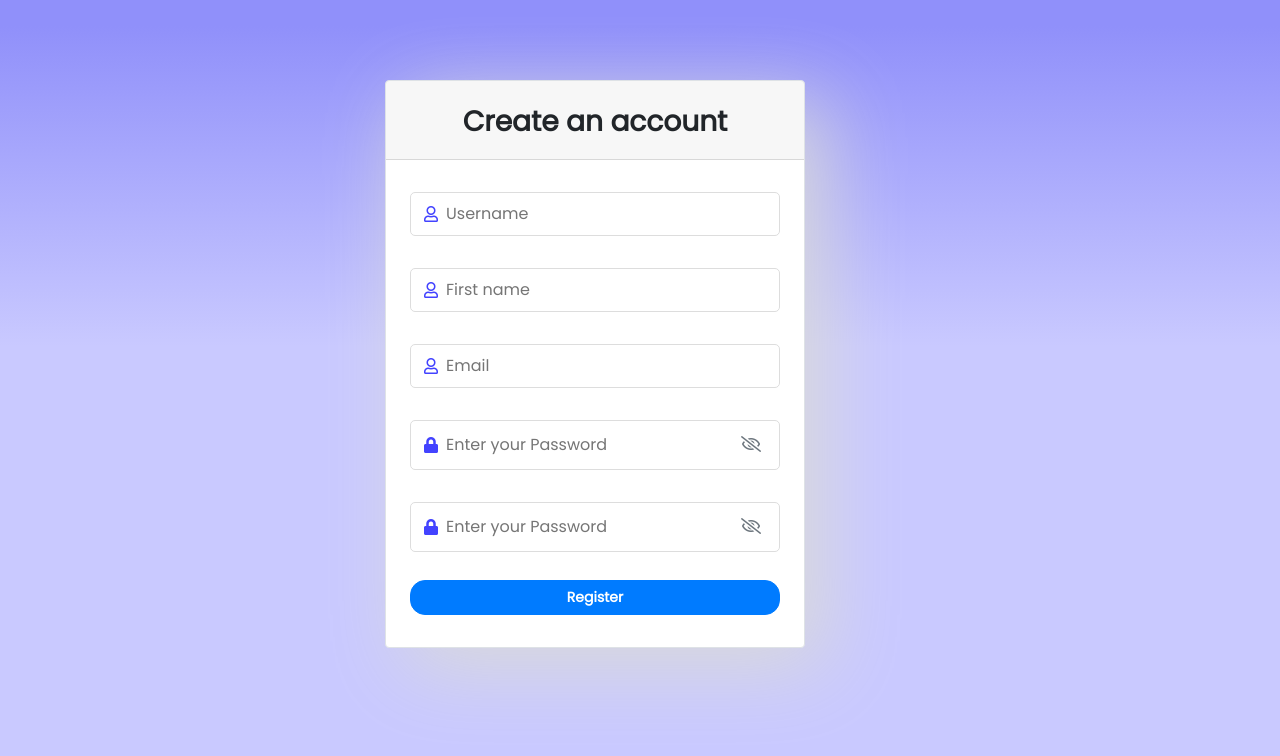
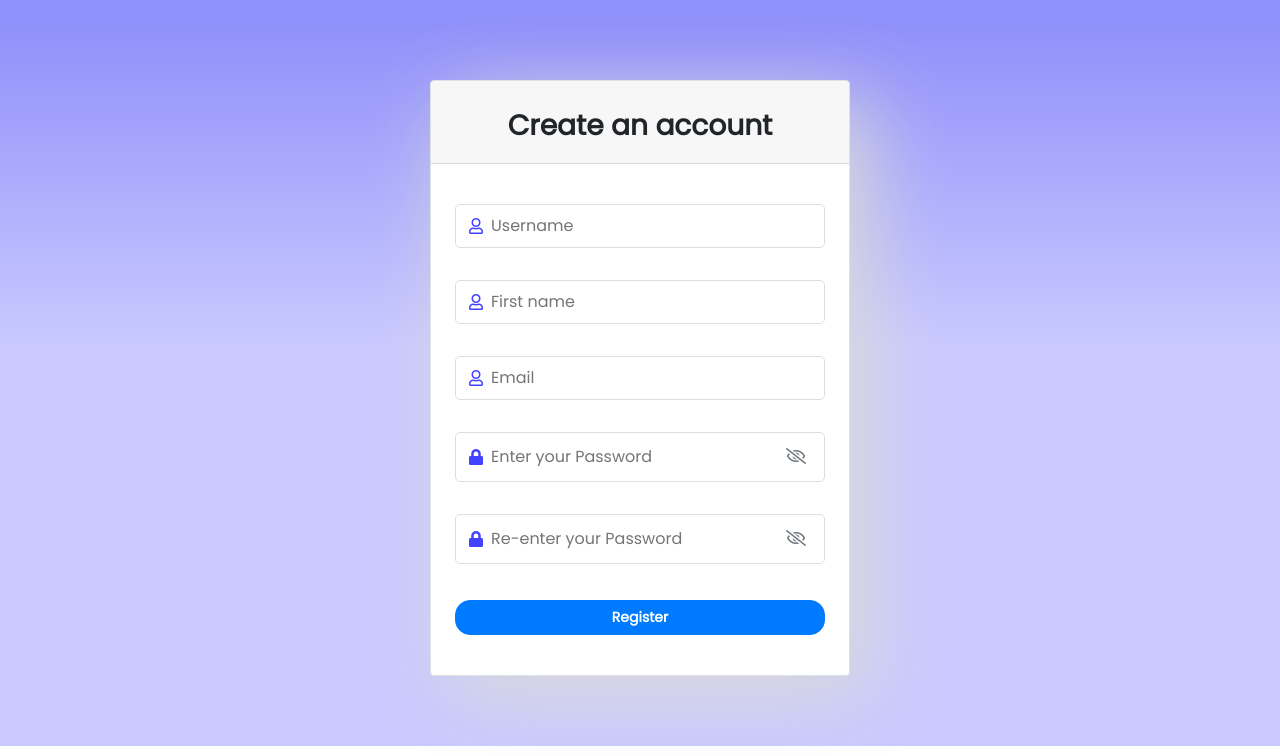
Before and after one commit to pravesh-k/social-site, a Django app: page /account/register/ in a window 1280 px wide. Shown: the part 54-810 px from the top of the page. Run offline with Django 3.2, Linux system fonts and the light colour scheme; some libraries are stand-ins or nearby versions; some web fonts are replaced.

Commit message:
minor: margin and padding adjustment

```diff
--- a/account/static/css/base.css
+++ b/account/static/css/base.css
@@ -292,7 +292,6 @@ p {
 .card {
     min-height: 380px;
     box-shadow: 20px 20px 80px rgb(218, 218, 218);
-    border-radius: 10px;
 }
 
 .card-header {
--- a/account/templates/account/register.html
+++ b/account/templates/account/register.html
@@ -7,15 +7,15 @@
 {% block content %}
     <div class="container">
         <div class="row">
-            <div class="offset-md-2 col-md-7 offset-lg-3 col-lg-5">
+            <div class="col-lg-5 mx-auto">
                 <div class="card border bg-white">
                     <div class="card-header">
-                        <h3 class="mt-1 pt-2 font-weight-bold">Create an account</h3>
+                        <h3 class="mt-2 pt-2 font-weight-bold">Create an account</h3>
                     </div>
                     <div class="card-body p-4">
                         <form method="post">
                             <div class="form-group py-2">
-                                <div class="input-field">
+                                <div class="input-field mt-2">
                                     <span class="far fa-user p-2"></span>
                                     {% render_field user_form.username type="text" placeholder="Username" required="" %}
                                 </div>
@@ -42,16 +42,16 @@
                                 </div>
                             </div>
                             <div class="form-group py-2">
-                                <div class="input-field">
+                                <div class="input-field mb-2">
                                     <span class="fas fa-lock px-2"></span>
-                                    {% render_field user_form.password2 type="password" placeholder="Enter your Password" required="" %}
+                                    {% render_field user_form.password2 type="password" placeholder="Re-enter your Password" required="" %}
                                     <button class="btn bg-white text-muted">
                                         <span class="far fa-eye-slash"></span>
                                     </button>
                                 </div>
                             </div>
                             {% csrf_token %}
-                            <div class="mt-3">
+                            <div class="my-3">
                                 <input type="submit" class="btn btn-primary btn-block mb-2" value="Register">
                             </div>
                         </form>
```
